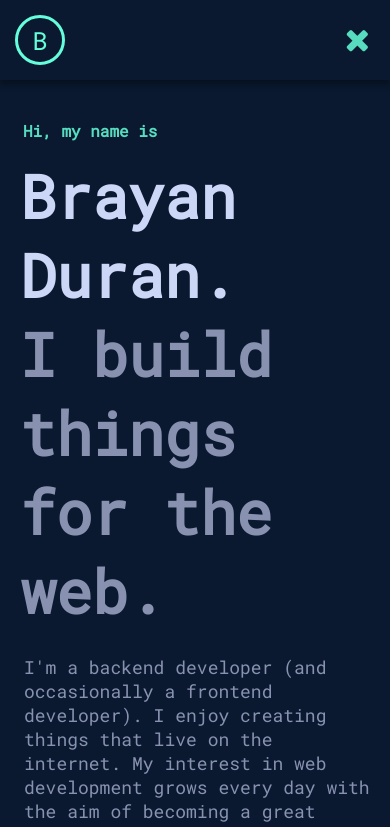
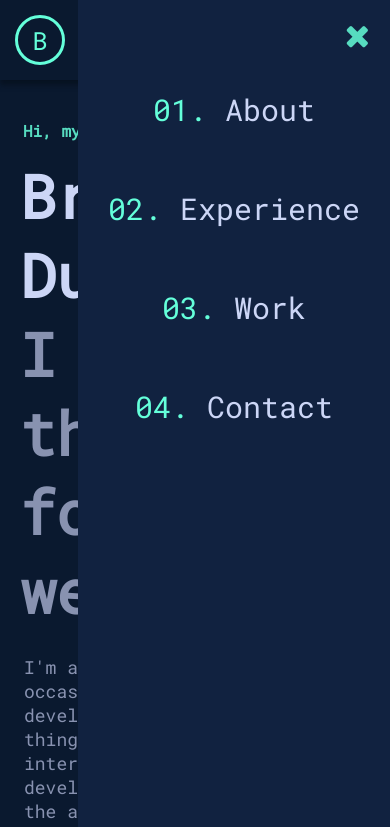
Before and after one commit to brayandm/Portfolio, a plain HTML site: page index.html in a window 390 px wide. Both pictures are taken after a click on the icon 356 px from the left and 40 px from the top of the page. Shown: the top 827 px of the page. Drawn offline with nearby package versions, Linux system fonts and the light colour scheme.

Commit message:
new changes

```diff
--- a/index.html
+++ b/index.html
@@ -20,12 +20,31 @@
         <button>B</button>
     </div>
 
+    <div class="icon-navigation">
+        <i class="fa fa-bars fa-2x" aria-hidden="true"></i>
+    </div>
+
+    <div class="menu non-display">
+        <ul>
+            <li><a class="nav-about menu-nav" href="#about-id">
+                    <p>01.&nbsp</p>About
+                </a></li>
+            <li><a class="nav-experience menu-nav" href="#experience-id">
+                    <p>02.&nbsp</p>Experience
+                </a></li>
+            <li><a class="nav-work menu-nav" href="#work-id">
+                    <p>03.&nbsp</p>Work
+                </a></li>
+            <li><a class="nav-contact menu-nav" href="#contact-id">
+                    <p>04.&nbsp</p>Contact
+                </a></li>
+        </ul>
+    </div>
+
     <header class="non-display">
         <section class="wrapper">
             <button class="main-button">B</button>
             <nav class="navigation">
-                <i class="fa fa-bars fa-2x icon-navigation" aria-hidden="true"></i>
-
                 <ul>
                     <li><a class="nav-about" href="#about-id">
                             <p>01.&nbsp</p>About
--- a/script.js
+++ b/script.js
@@ -9,7 +9,9 @@ experienceButtons = document.querySelectorAll(".experience-button");
 experienceDescriptionSections = document.querySelectorAll(".experience-description-section");
 work = document.querySelector(".work");
 contact = document.querySelector(".contact");
-iconNavigation = document.querySelector(".icon-navigation");
+iconNavigation = document.querySelector(".icon-navigation i");
+menu = document.querySelector(".menu.non-display");
+menuNavs = document.querySelectorAll(".menu-nav");
 delayLogo = 1000;
 
 iconNavigation.addEventListener("click", onIconNavigationButtonClick);
@@ -20,6 +22,16 @@ function onIconNavigationButtonClick(e)
 
   iconNavigation.classList.toggle("fa-bars");
   iconNavigation.classList.toggle("fa-times");
+  menu.classList.toggle("non-display");
+}
+
+for (let i = 0; i < menuNavs.length; i++) {
+  menuNavs[i].addEventListener("click", onMenuNavButtonClick);
+}
+
+function onMenuNavButtonClick(e)
+{
+  menu.classList.toggle("non-display");
 }
 
 for (let i = 0; i < experienceButtons.length; i++) {
--- a/style.css
+++ b/style.css
@@ -56,6 +56,26 @@
     100% {
         transform: scale(0);
         opacity: 0;
+    }
+}
+
+@keyframes went-right {
+    from {
+        transform: translate3d(80vw, 0, 0);
+    }
+
+    to {
+        transform: translate3d(0, 0, 0);
+    }
+}
+
+@keyframes go-right {
+    from {
+        transform: translate3d(0, 0, 0);
+    }
+
+    to {
+        transform: translate3d(80vw, 0, 0);
     }
 }
 
@@ -706,8 +726,99 @@ nav ul li a:hover {
     }
 
     .icon-navigation {
+        position: fixed;
         display: inline-block;
         color: var(--color-palette-dark-turquoise);
+        right: 20px;
+        top: 20px;
+        z-index: 30;
+    }
+
+    .icon-navigation i.hide{
+        opacity: 0;
+    }
+
+    .icon-navigation i{
+        z-index: 30;
+        transition: opacity 1s;
+        opacity: 1;
+    }
+
+    .menu.non-display {
+        animation: go-right 500ms;
+        animation-fill-mode: both;
+    }
+
+    .menu {
+        position: fixed;
+        right: 0;
+        top: 0;
+        width: 80vw;
+        height: 200vh;
+        background-color: var(--color-palette-hover-background);
+        z-index: 20;
+        text-align: center;
+        animation: went-right 500ms;
+        animation-fill-mode: both;
+    }
+
+    .menu ul {
+        display: flex;
+        flex-direction: column;
+        list-style: none;
+        overflow: hidden;
+        justify-content: space-around;
+        margin-top: 50px;
+    }
+
+    .menu ul li {
+        float: left;
+        font-size: 16px;
+    }
+
+    .menu ul li a {
+        display: block;
+        padding: 20px;
+        color: var(--color-palette-light-gray);
+        text-decoration: none;
+    }
+
+    .menu ul li a p {
+        display: inline;
+        color: var(--color-palette-light-turquoise);
+    }
+
+    .menu ul li a:hover {
+        transition: color 500ms;
+        color: var(--color-palette-dark-turquoise);
+    }
+
+    .nav-about {
+        animation: none;
+        font-size: 30px;
+        margin-top: 20px;
+        opacity: 1;
+    }
+
+    .nav-experience {
+        animation: none;
+        font-size: 30px;
+        margin-top: 20px;
+        opacity: 1;
+    }
+
+    .nav-work {
+        animation: none;
+        font-size: 30px;
+        margin-top: 20px;
+        opacity: 1;
+    }
+
+    .nav-contact {
+        animation: none;
+        font-size: 30px;
+        margin-top: 20px;
+        opacity: 1;
     }
 
     nav {
```
